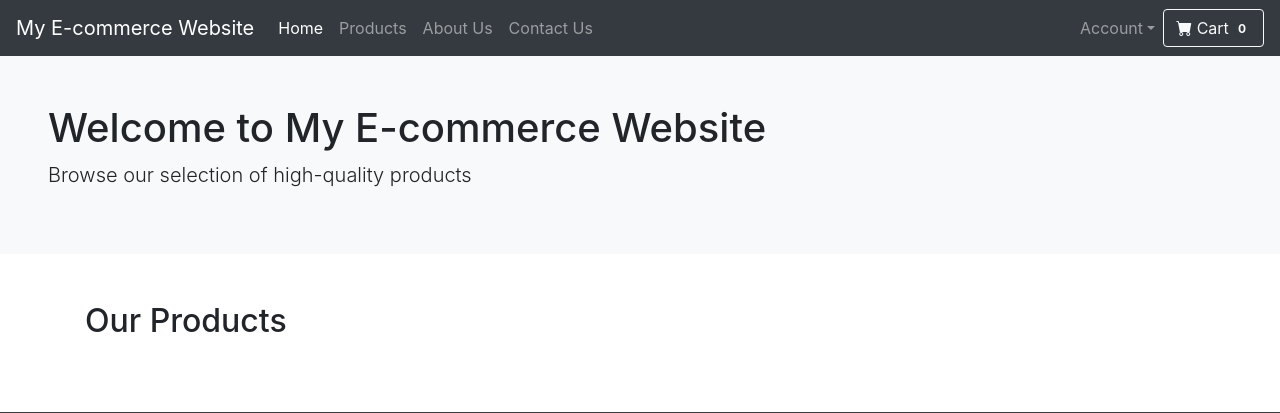
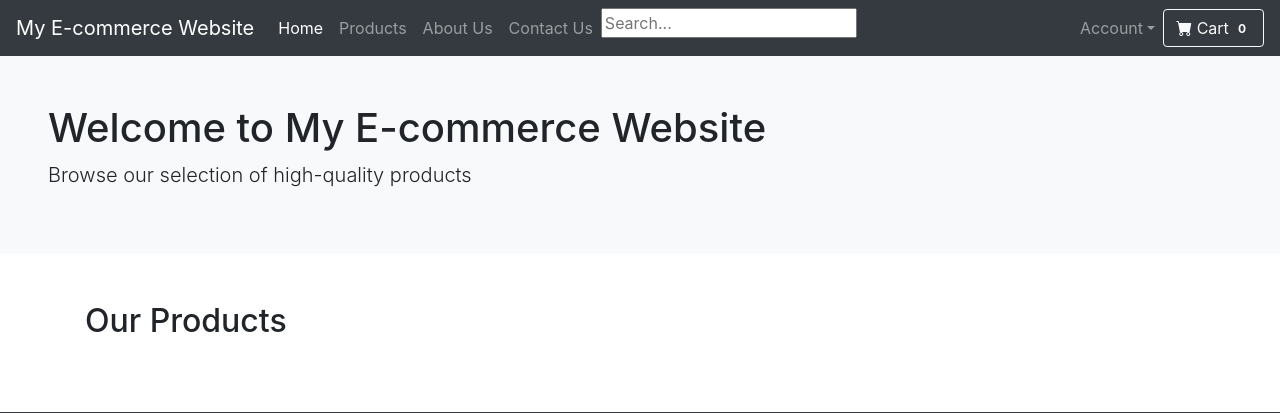
Before and after one commit to reshmaissac/reviewApp, a Django app: page / in a window 1280 px wide. Shown: the top 413 px of the page. Run offline with Django 4.2, Linux system fonts and the light colour scheme; data that the repository does not hold is empty; some libraries are stand-ins or nearby versions.

Commit message:
added search functionality

```diff
--- a/home/templates/home/base.html
+++ b/home/templates/home/base.html
@@ -52,6 +52,11 @@
           </li>
           <li class="nav-item">
             <a class="nav-link" href="#">Contact Us</a>
+          </li>
+          <li class="nav-item">
+            <form action="{% url 'products:home' %}" method="get">
+              <input name="q" type="text" placeholder="Search...">
+            </form>
           </li>
         </ul>
         <!-- right side nav bar -->
--- a/products/views.py
+++ b/products/views.py
@@ -6,7 +6,7 @@ from django.db.models import Avg
 
 # Create your views here.
 def home(request):
-	query = request.GET.get("title")
+	query = request.GET.get("q")
 	allproducts = None
 	if query:
 		allproducts = Product.objects.filter(name__icontains=query)
```
